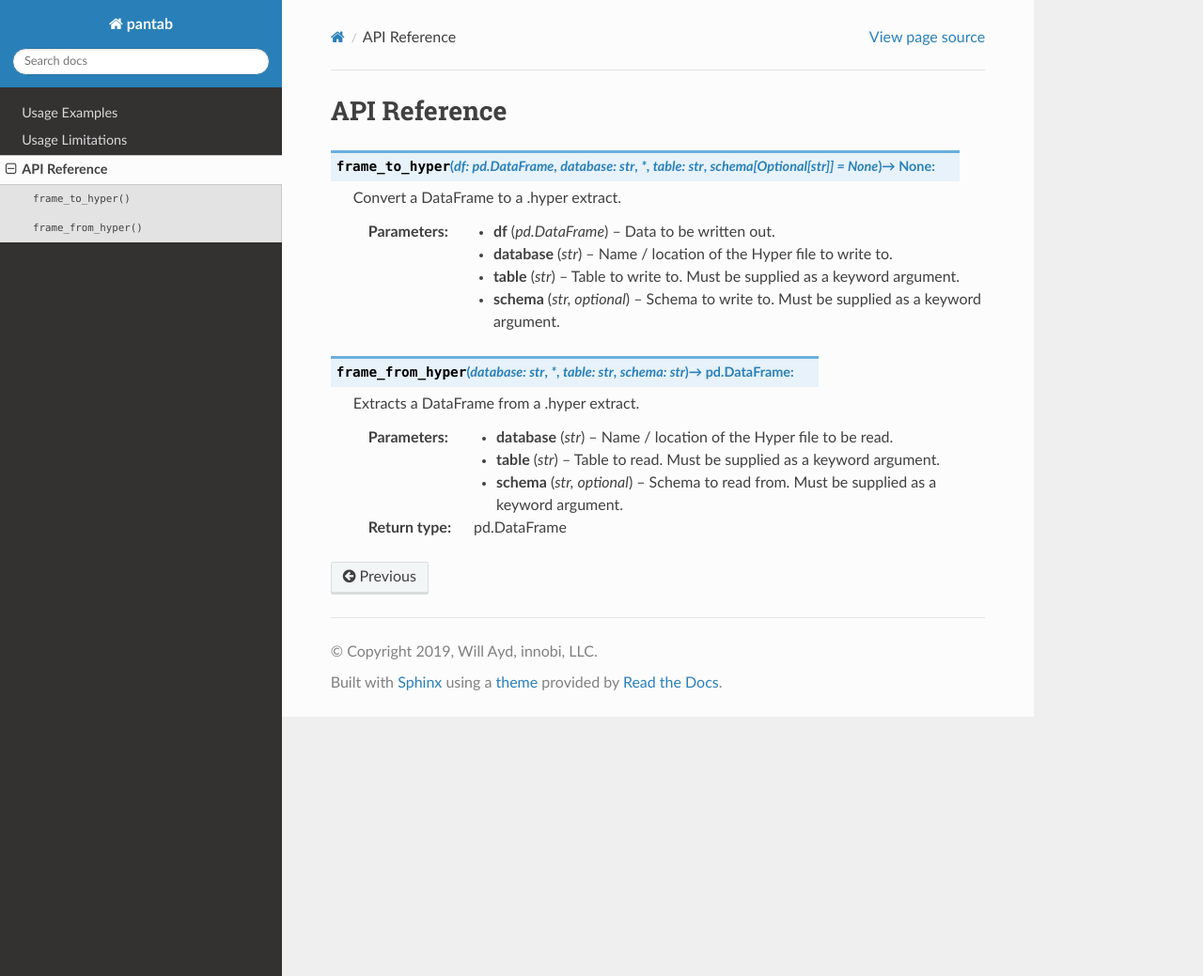
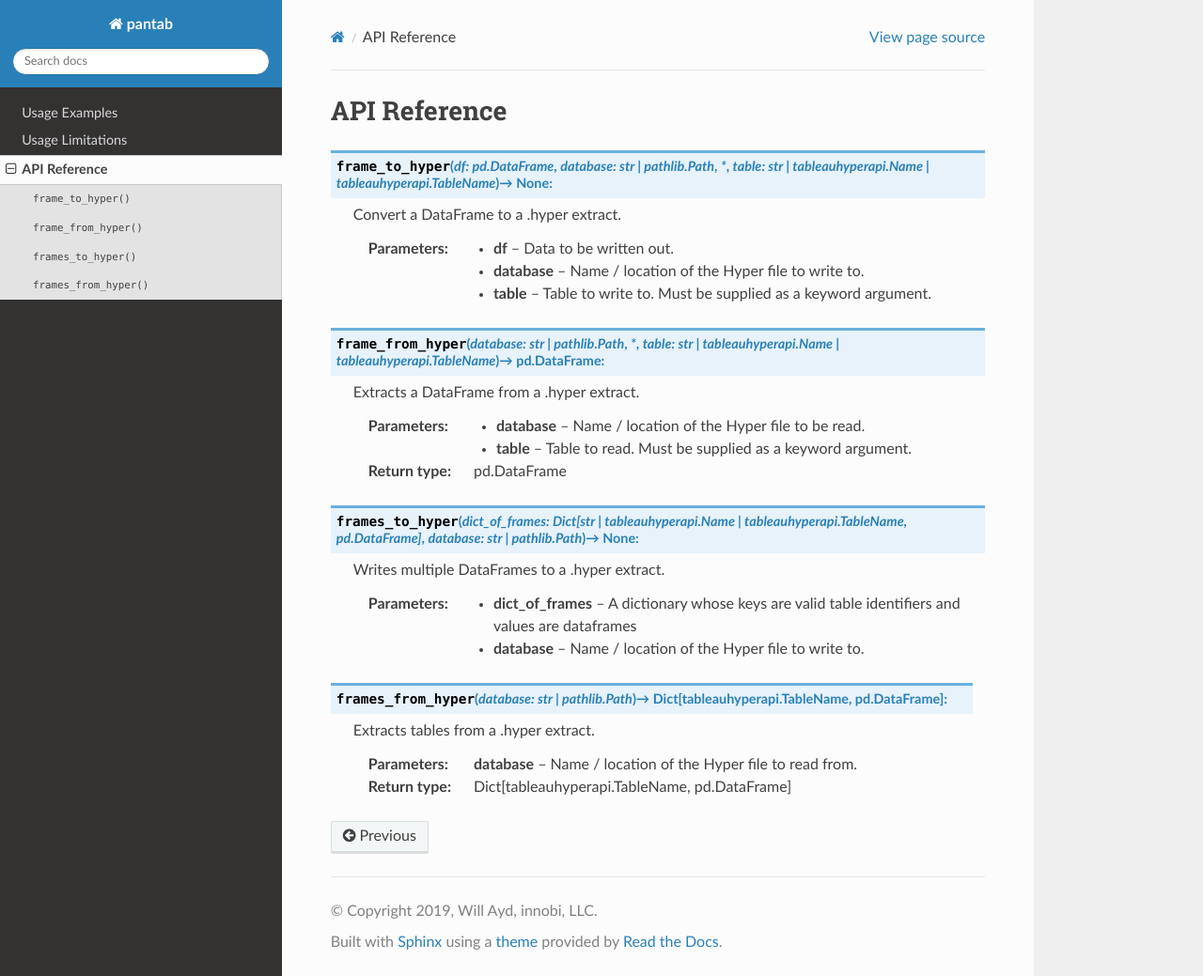
Before and after one commit to innobi/pantab, a Sphinx documentation site: the page built from doc/source/api.rst, in a window 1280 px wide and 1039 px high. Shown: the whole window at 94% size. Built offline with Sphinx 7.4.7 and the Read the Docs theme 2.0.0, drawn with Linux system fonts in a browser that asks for light colours.

Commit message:
Updated documentation

```diff
--- a/doc/source/api.rst
+++ b/doc/source/api.rst
@@ -1,23 +1,35 @@
 API Reference
 =============
 
-.. py:function:: frame_to_hyper(df: pd.DataFrame, database: str, *, table: str, schema[Optional[str]] = None) -> None:
+.. py:function:: frame_to_hyper(df: pd.DataFrame, database: Union[str, pathlib.Path], *, table: Union[str, tableauhyperapi.Name, tableauhyperapi.TableName]) -> None:
 
    Convert a DataFrame to a .hyper extract.
 
-   :param pd.DataFrame df: Data to be written out.
-   :param str database: Name / location of the Hyper file to write to.
-   :param str table: Table to write to. Must be supplied as a keyword argument.
-   :param schema: Schema to write to. Must be supplied as a keyword argument.
-   :type schema: str, optional
+   :param df: Data to be written out.
+   :param database: Name / location of the Hyper file to write to.
+   :param table: Table to write to. Must be supplied as a keyword argument.
 
 
-.. py:function:: frame_from_hyper(database: str, *, table: str, schema: str) -> pd.DataFrame:
+.. py:function:: frame_from_hyper(database: Union[str, pathlib.Path], *, table: Union[str, tableauhyperapi.Name, tableauhyperapi.TableName]) -> pd.DataFrame:
 
    Extracts a DataFrame from a .hyper extract.
 
-   :param str database: Name / location of the Hyper file to be read.
-   :param str table: Table to read. Must be supplied as a keyword argument.
-   :param schema: Schema to read from. Must be supplied as a keyword argument.
-   :type schema: str, optional
+   :param database: Name / location of the Hyper file to be read.
+   :param table: Table to read. Must be supplied as a keyword argument.
    :rtype: pd.DataFrame
+
+
+.. py:function:: frames_to_hyper(dict_of_frames: Dict[Union[str, tableauhyperapi.Name, tableauhyperapi.TableName], pd.DataFrame], database: Union[str, pathlib.Path]) -> None:
+
+   Writes multiple DataFrames to a .hyper extract.
+
+   :param dict_of_frames: A dictionary whose keys are valid table identifiers and values are dataframes
+   :param database: Name / location of the Hyper file to write to.
+
+
+.. py:function:: frames_from_hyper(database: Union[str, pathlib.Path]) -> Dict[tableauhyperapi.TableName, pd.DataFrame]:
+
+   Extracts tables from a .hyper extract.
+
+   :param database: Name / location of the Hyper file to read from.
+   :rtype: Dict[tableauhyperapi.TableName, pd.DataFrame]
--- a/doc/source/caveats.rst
+++ b/doc/source/caveats.rst
@@ -33,6 +33,12 @@ Datetime Read Performance
 .. todo::
    Document datetime read performance degredation
 
+Datetime Timezone Handling
+--------------------------
+
+.. todo::
+   Validate that this works. Talk about fixed vs non-fixed offsets.
+
 float32 Type Preservation
 -------------------------
 
--- a/pantab/__init__.py
+++ b/pantab/__init__.py
@@ -197,7 +197,7 @@ def frames_to_hyper(
 
 def frames_from_hyper(
     database: Union[str, pathlib.Path]
-) -> Dict[TableType, pd.DataFrame]:
+) -> Dict[TableName, pd.DataFrame]:
     """See api.rst for documentation."""
     result: Dict[TableType, pd.DataFrame] = {}
     with HyperProcess(Telemetry.DO_NOT_SEND_USAGE_DATA_TO_TABLEAU) as hpe:
```
